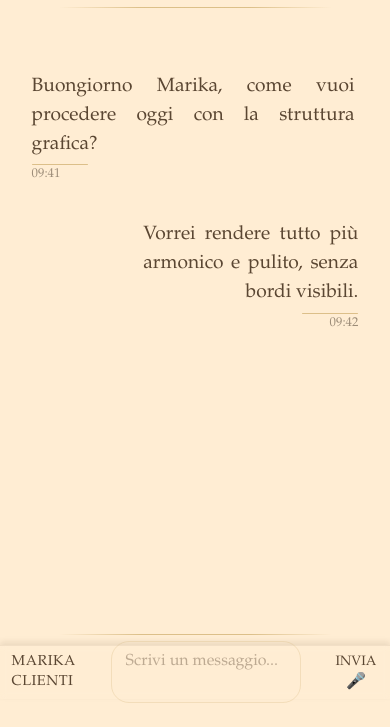
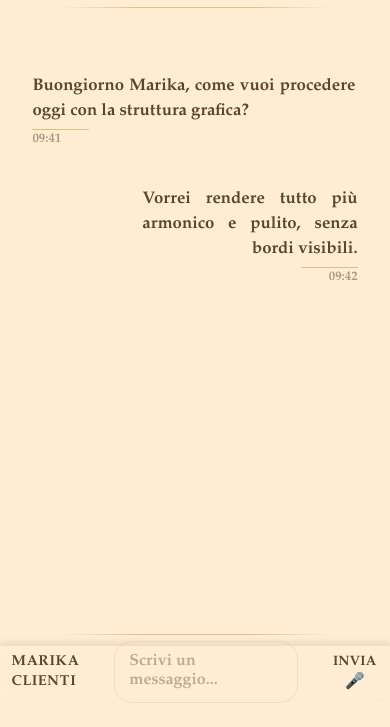
Before and after one commit to mbortolin78-sys/studio-abigail, a plain HTML site: page index.html in a window 390 px wide. Shown: the part 117-844 px from the top of the page. Drawn offline with Linux system fonts and the light colour scheme.

Commit message:
Update style.css

```diff
--- a/style.css
+++ b/style.css
@@ -26,13 +26,14 @@ header {
   align-items: center;
   overflow-y: auto;
 }
+/* 🔹 Testo dei messaggi più nitido e leggibile */
 .message {
-  max-width: 80%;
-  line-height: 1.6;
-  margin-block: 0.6em;
-  padding: 0.7em 1em;
-  border-radius: 14px;
-  word-wrap: break-word;
+  font-size: 1.05rem;
+  line-height: 1.55;
+  font-weight: 600; /* leggero grassetto */
+  color: #4a3a22; /* più deciso ma armonico */
+  -webkit-font-smoothing: antialiased;
+  text-rendering: optimizeLegibility;
 }
 
 .message.assistant {
@@ -267,3 +268,39 @@ body {
 .tab:hover {
   background: rgba(90, 70, 50, 0.1);
 }
+/* ✨ Testo uniforme, nitido e leggibile in tutta l’interfaccia */
+
+/* Testo delle bolle (sia bot che utente) */
+.message,
+.message p {
+  font-size: 1.05rem;
+  line-height: 1.55;
+  font-weight: 600; /* leggero grassetto per nitidezza */
+  color: #4a3a22; /* tono più caldo e deciso */
+  -webkit-font-smoothing: antialiased;
+  text-rendering: optimizeLegibility;
+}
+
+/* Testo dentro la barra di scrittura */
+.input-box input,
+.input-box textarea,
+.input-box {
+  font-size: 1.05rem;
+  font-weight: 600;
+  color: #4a3a22;
+  background: transparent;
+  border: none;
+  outline: none;
+  -webkit-font-smoothing: antialiased;
+  text-rendering: optimizeLegibility;
+}
+
+/* Etichette, pulsanti e testo secondario */
+.side-buttons,
+.send,
+.time {
+  font-weight: 600;
+  color: #5a4632;
+  -webkit-font-smoothing: antialiased;
+  text-rendering: optimizeLegibility;
+}
```
